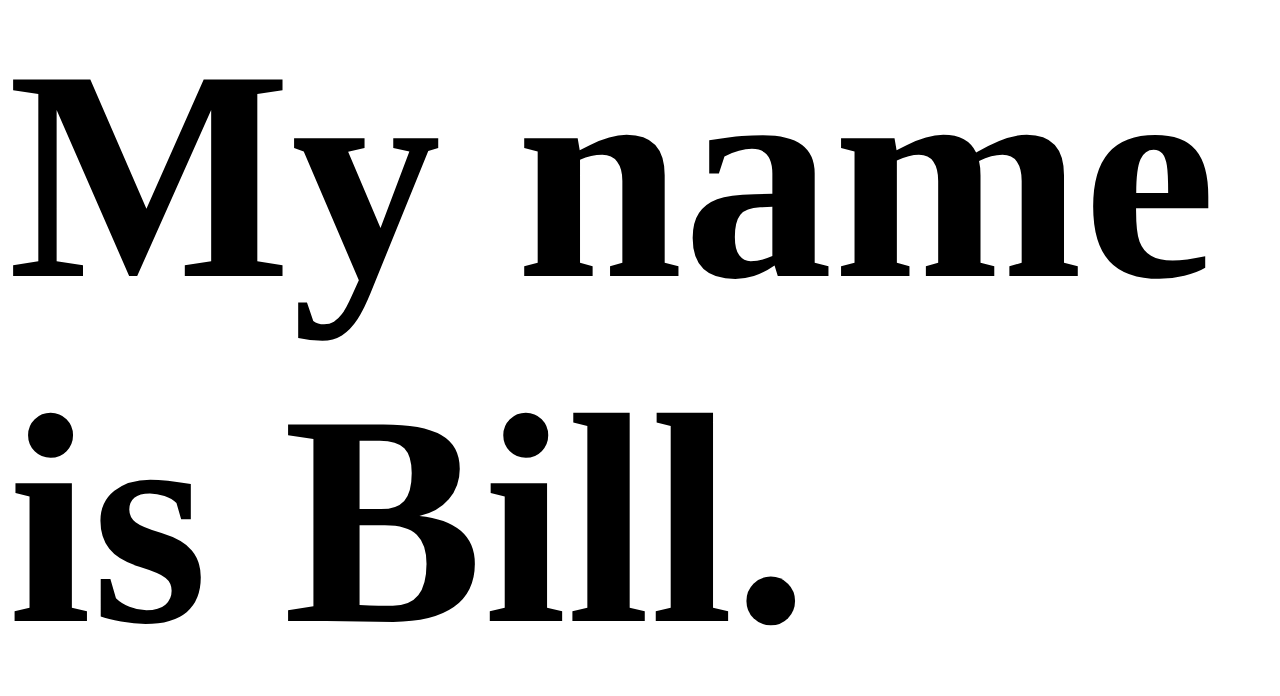
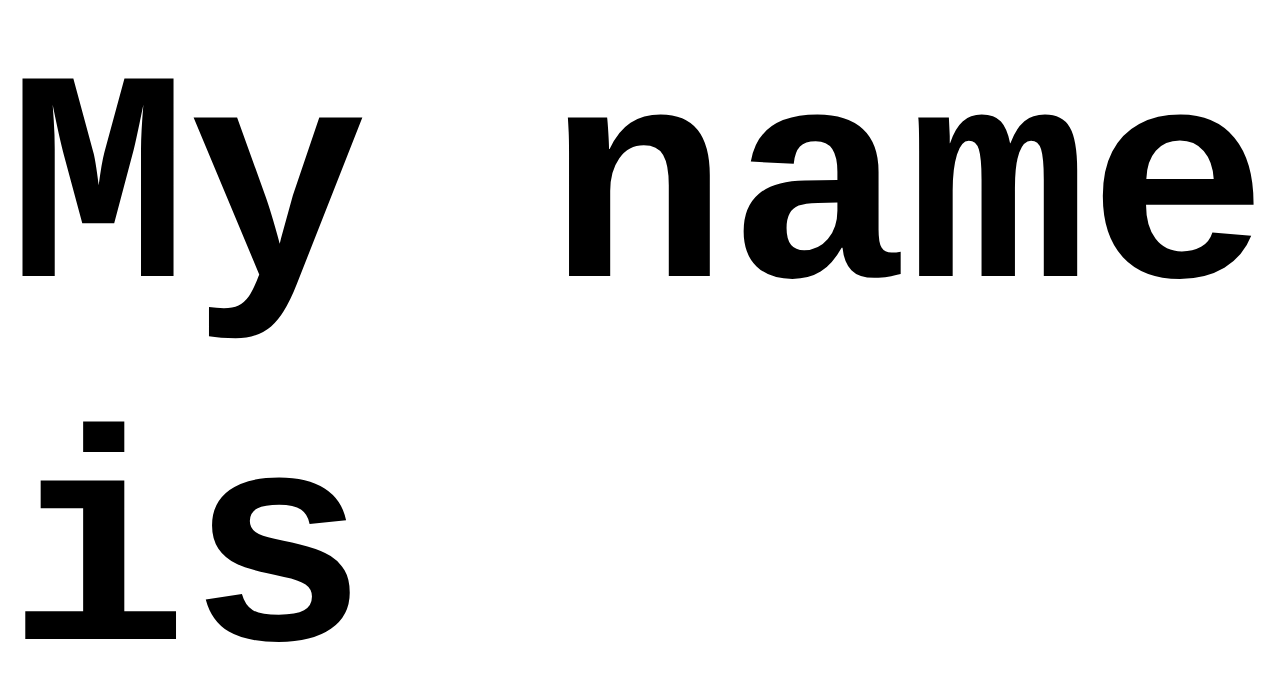
Before and after one commit to azzyxxx/assess, a plain HTML site: page index.html in a window 1280 px wide. Shown: the part 198-894 px from the top of the page. Drawn offline with Linux system fonts and the light colour scheme.

Commit message:
Update index.html

```diff
--- a/index.html
+++ b/index.html
@@ -9,6 +9,6 @@
   </style>
 </head>
 <body>
-  <h1>My name is Bill.</h1>
+  <h1><tt>My name is Bill.</tt></h1>
 </body>
 </html>
```
